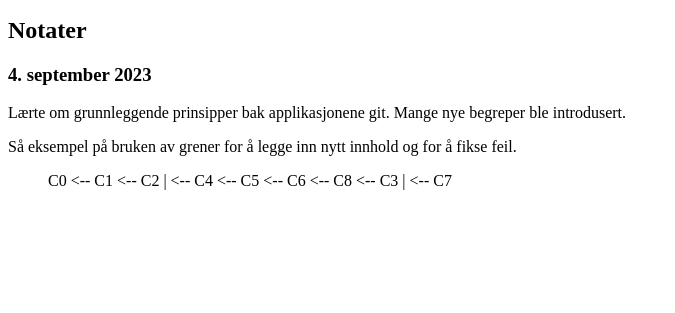
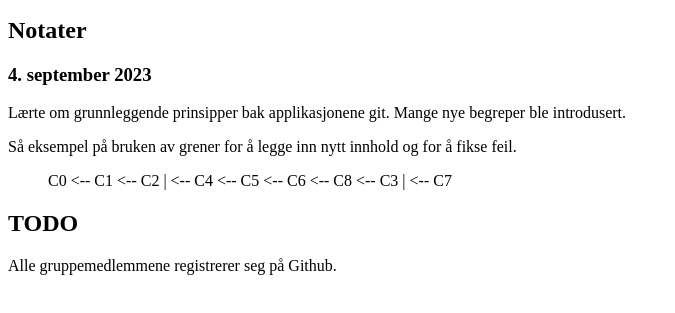
Before and after one commit to uia-worker/intro, a plain HTML site: page index.html in a window 1280 px wide. Shown: the part 101-414 px from the top of the page, without its empty margins (0-675 px from the left). Drawn offline with Linux system fonts and the light colour scheme.

Commit message:
La til avsnitt for TODO

```diff
--- a/index.html
+++ b/index.html
@@ -16,5 +16,7 @@
 C0 <-- C1 <-- C2 | <-- C4 <-- C5 <-- C6 <-- C8
           <-- C3 |               <-- C7
   </blockquote></p>
+  <h2>TODO</h2>
+  <p>Alle gruppemedlemmene registrerer seg på Github.</p>
 </body>
 </html>
```
